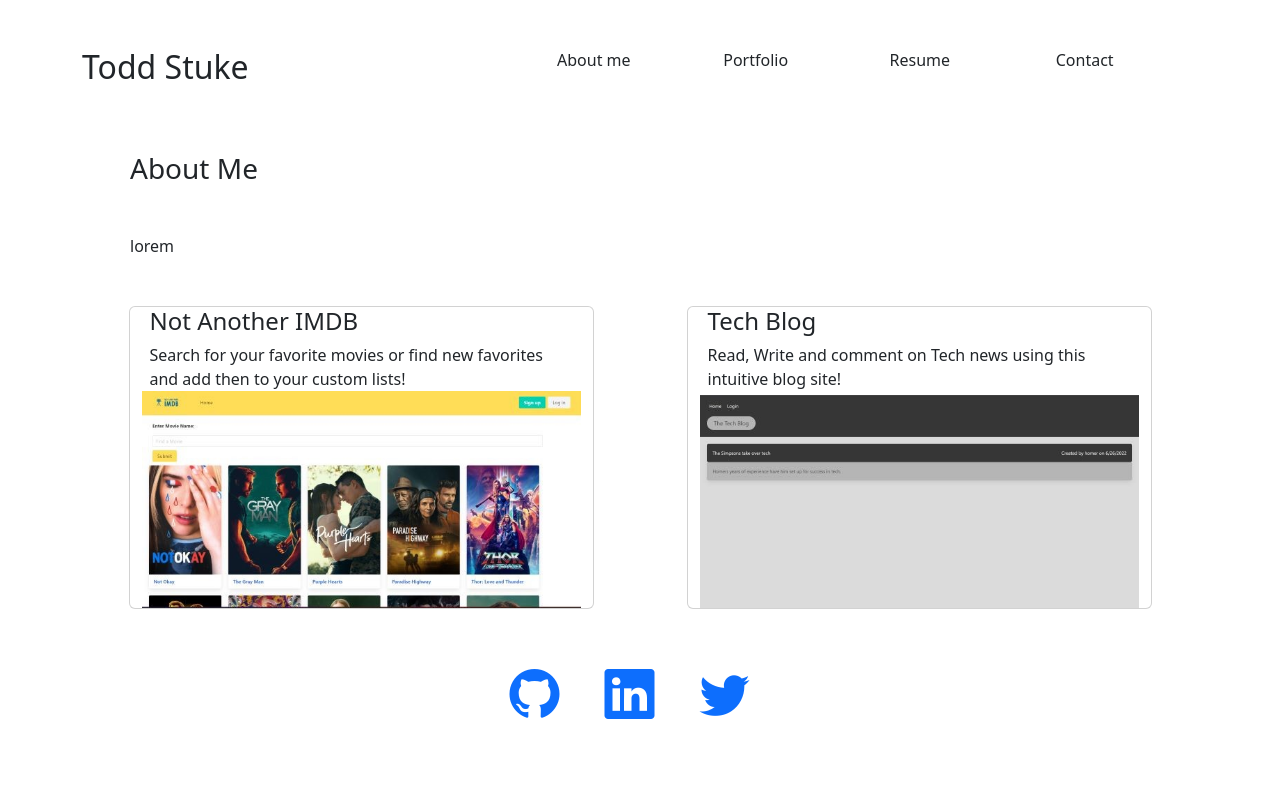
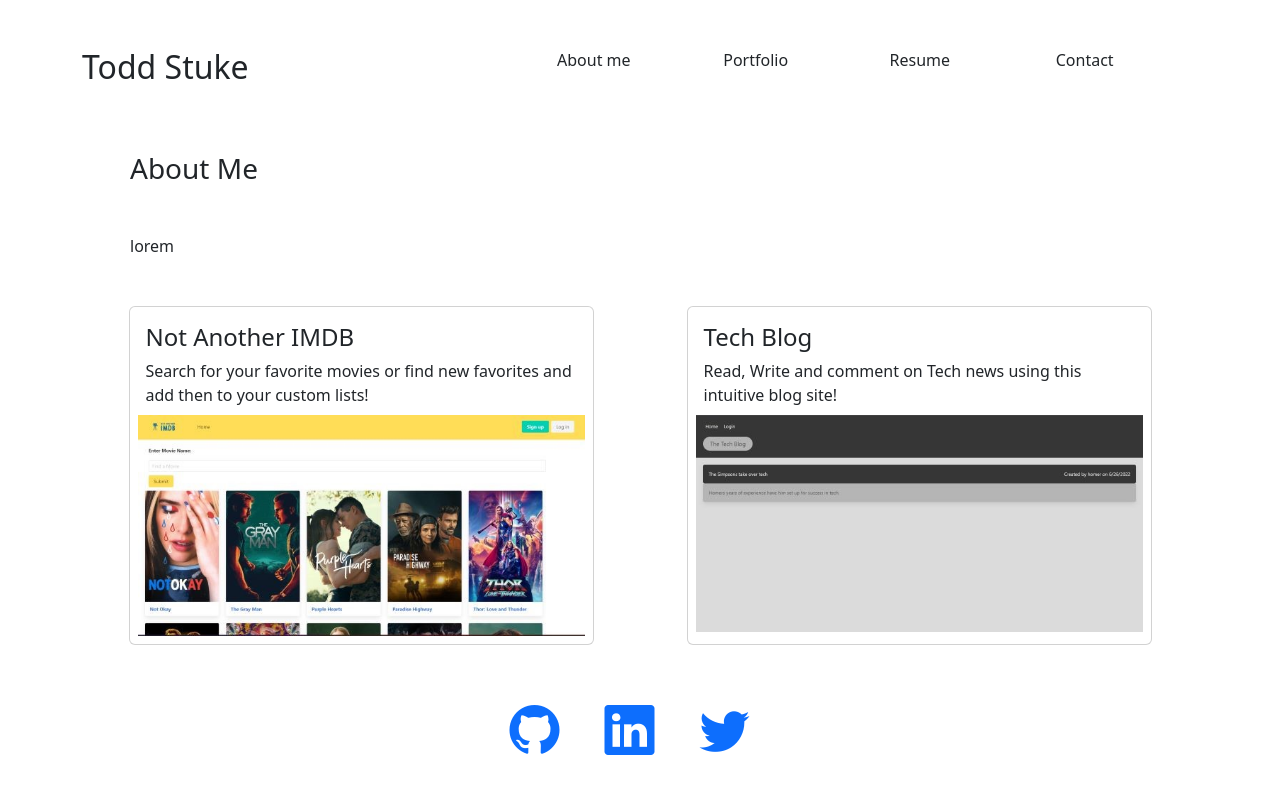
Before and after one commit to tddstuke/React-Portfolio, a React (Create React App) app: page / in a window 1280 px wide. Shown: the top 794 px of the page. Built offline with nearby package versions, Linux system fonts and the light colour scheme; the HTML template or start-up script is replaced by a standard one.

Commit message:
made projects cards anchors general cleanup on project module

```diff
--- a/src/components/Project/index.js
+++ b/src/components/Project/index.js
@@ -6,25 +6,34 @@ function Project() {
       name: "Not Another IMDB",
       description:
         "Search for your favorite movies or find new favorites and add then to your custom lists!",
+      link: "https://protected-woodland-09194.herokuapp.com",
     },
     {
       name: "Tech Blog",
       description:
         "Read, Write and comment on Tech news using this intuitive blog site!",
+      link: "https://agile-mesa-60950.herokuapp.com/",
     },
   ]);
 
   return (
     <div className="row d-flex justify-content-around my-5">
       {projects.map((image, i) => (
-        <div className="card col-md-5  ">
+        <a
+          href={image.link}
+          className="card col-md-5 p-2 text-reset text-decoration-none"
+        >
           <div className="col">
-            <div className="card-block px-2">
+            <div className="card-block p-2">
               <h4 className="card-title">{image.name}</h4>
               <p className="card-text">{image.description}</p>
             </div>
-          </div>
+
             <div className="row no-gutters">
+              {/* <div className="col-6 carousel-caption text-danger text-left">
+              <h4 className="card-title">{image.name}</h4>
+              <p className=" card-text">{image.description}</p>
+            </div> */}
               <img
                 className="col-md-12"
                 src={require(`../../assets/${i}.jpg`)}
@@ -32,6 +41,7 @@ function Project() {
               />
             </div>
           </div>
+        </a>
       ))}
     </div>
   );
```
Lines whose indentation alone changed are shown as unchanged.
